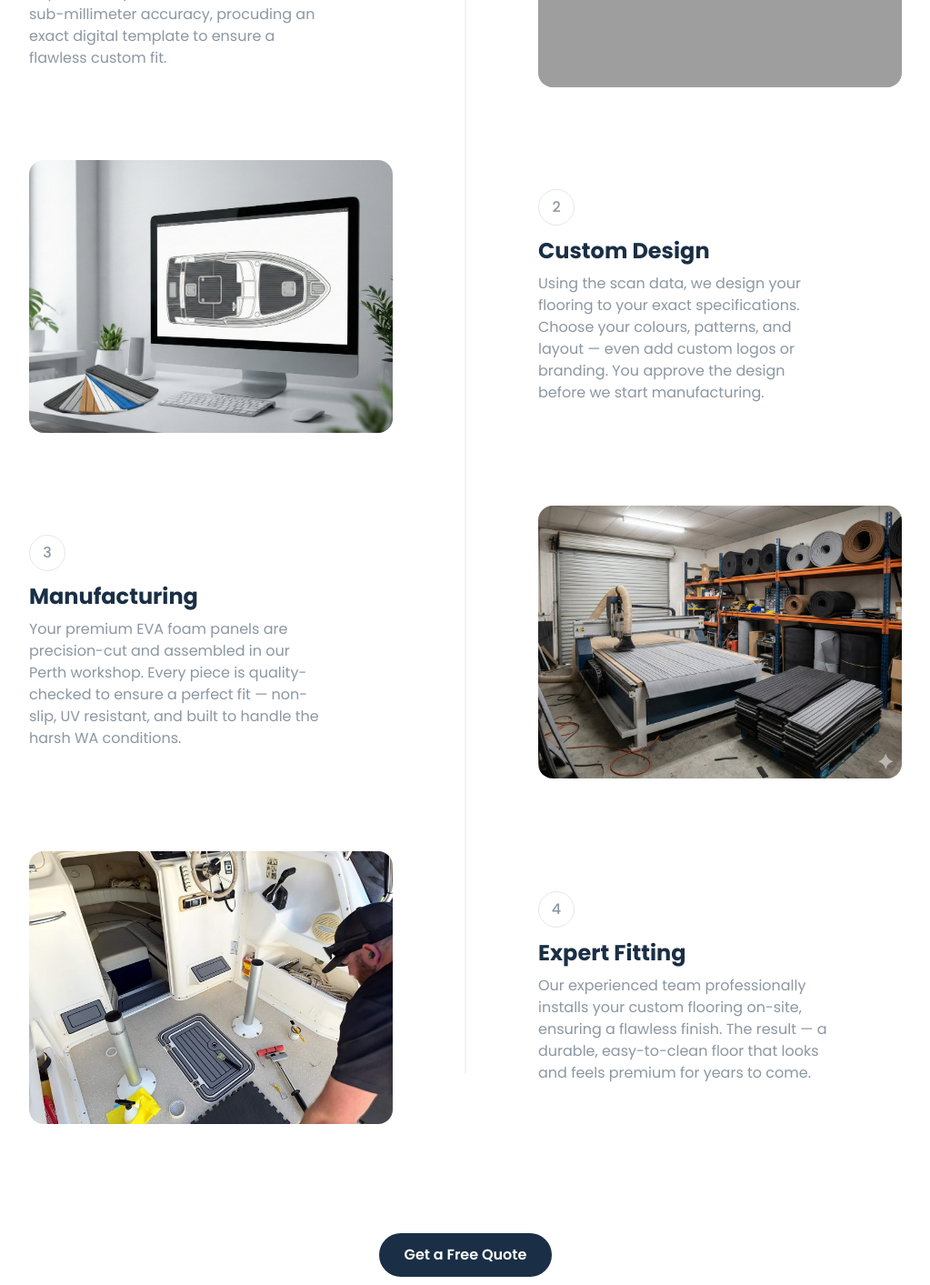
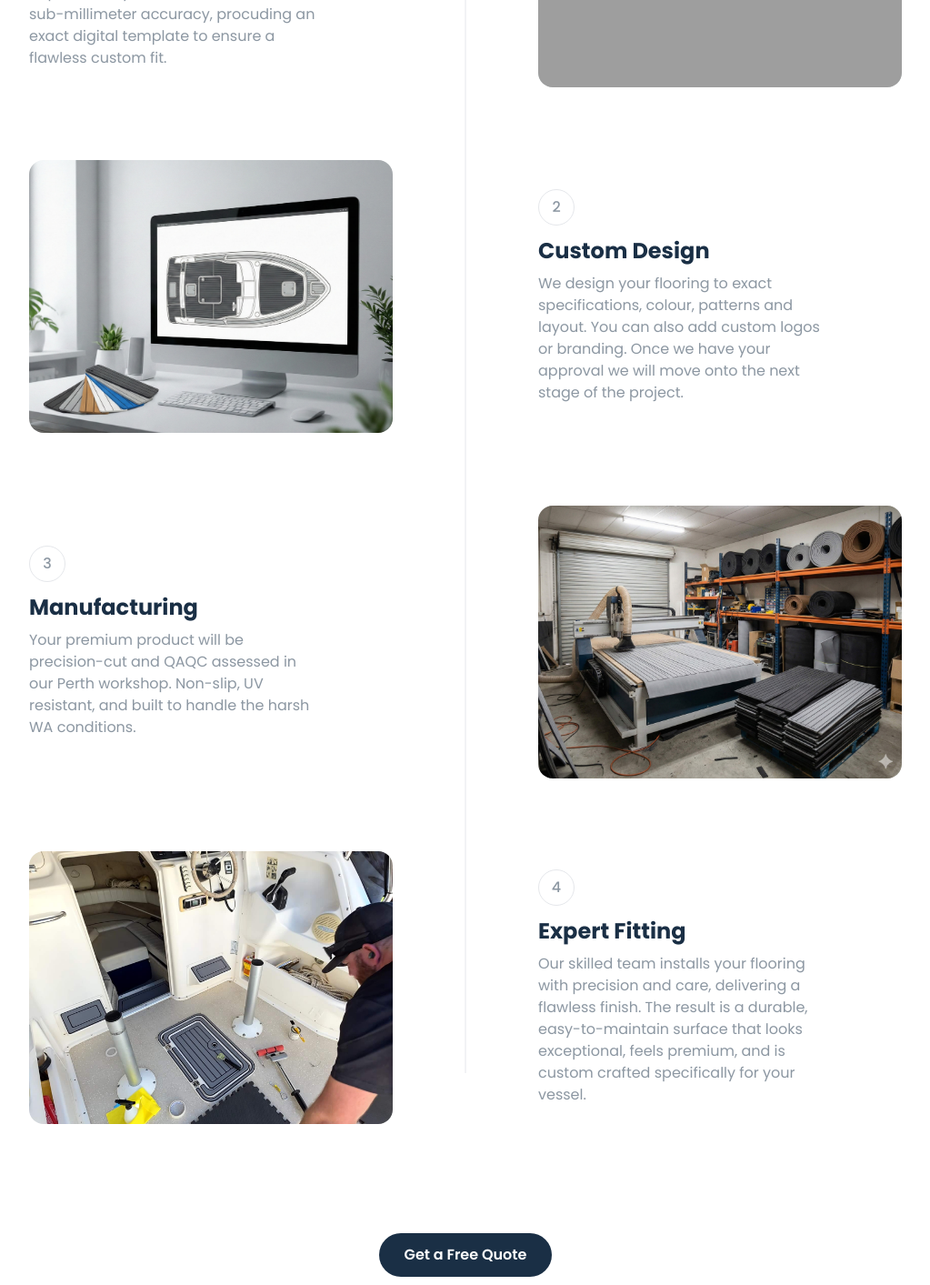
Before and after one commit to Tayyab-742002/deckpro, a React (Vite) app: page / in a window 1280 px wide. Shown: the part 2974-4387 px from the top of the page at 91% size, without its empty margins (128-1151 px from the left). Built offline with nearby package versions, Linux system fonts and the light colour scheme; grey boxes are pictures that could not be loaded; the HTML template or start-up script is replaced by a standard one.

Commit message:
update howitworks content

```diff
--- a/src/components/HowItWorks.tsx
+++ b/src/components/HowItWorks.tsx
@@ -18,7 +18,7 @@ const steps = [
     number: "2",
     title: "Custom Design",
     description:
-      "Using the scan data, we design your flooring to your exact specifications. Choose your colours, patterns, and layout — even add custom logos or branding. You approve the design before we start manufacturing.",
+      "We design your flooring to exact specifications, colour, patterns and layout. You can also add custom logos or branding. Once we have your approval we will move onto the next stage of the project.",
     image: design,
     imageAlt: "Custom flooring design layout on screen",
   },
@@ -26,7 +26,7 @@ const steps = [
     number: "3",
     title: "Manufacturing",
     description:
-      "Your premium EVA foam panels are precision-cut and assembled in our Perth workshop. Every piece is quality-checked to ensure a perfect fit — non-slip, UV resistant, and built to handle the harsh WA conditions.",
+      "Your premium product will be precision-cut and QAQC assessed in our Perth workshop. Non-slip, UV resistant, and built to handle the harsh WA conditions.",
     image: manufacturing,
     imageAlt: "EVA foam flooring panels being manufactured in the workshop",
   },
@@ -34,7 +34,7 @@ const steps = [
     number: "4",
     title: "Expert Fitting",
     description:
-      "Our experienced team professionally installs your custom flooring on-site, ensuring a flawless finish. The result — a durable, easy-to-clean floor that looks and feels premium for years to come.",
+      "Our skilled team installs your flooring with precision and care, delivering a flawless finish. The result is a durable, easy-to-maintain surface that looks exceptional, feels premium, and is custom crafted specifically for your vessel.",
     image: fitting,
     imageAlt: "Professional EVA foam flooring installation on a boat",
   },
```
